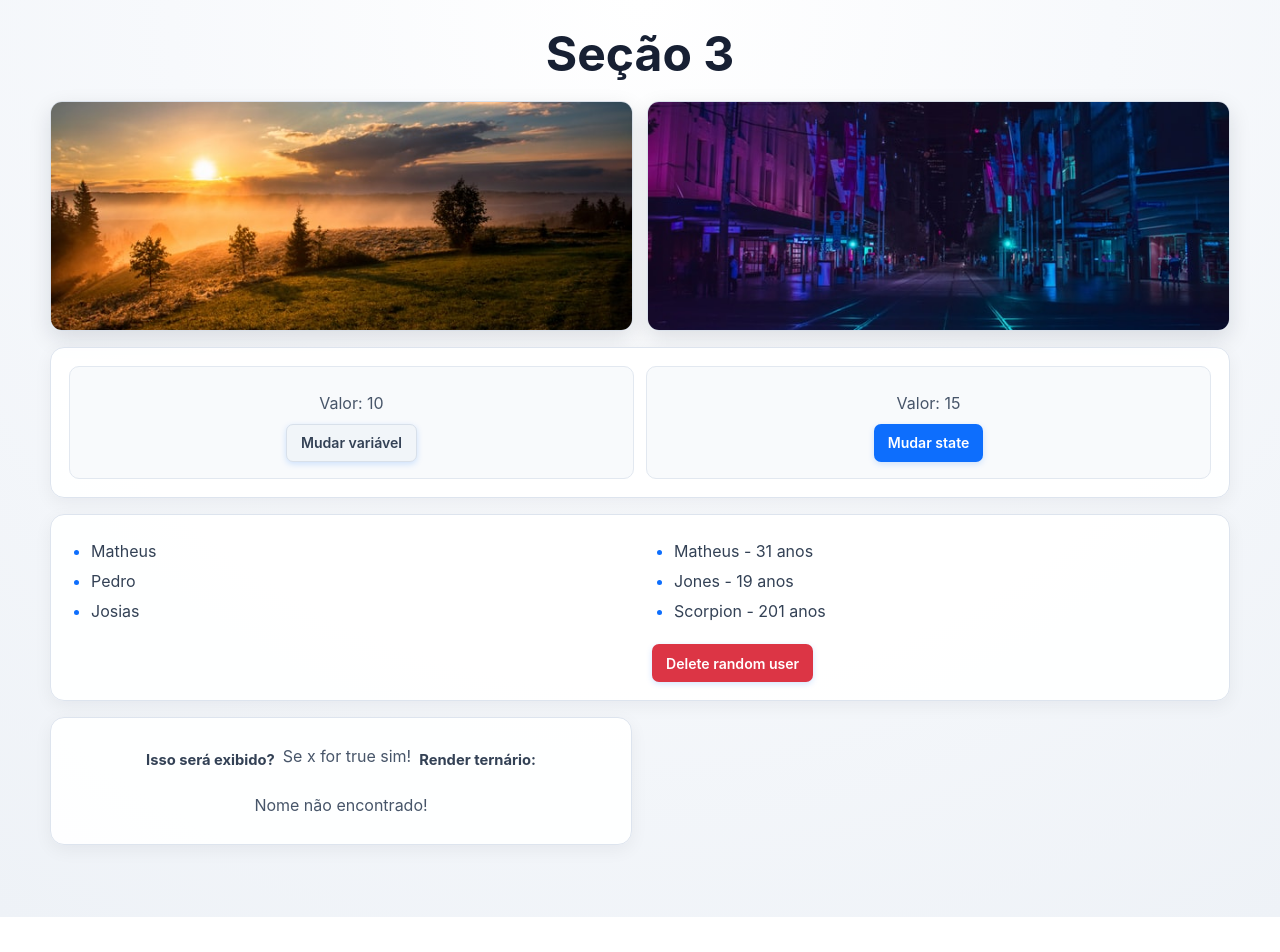
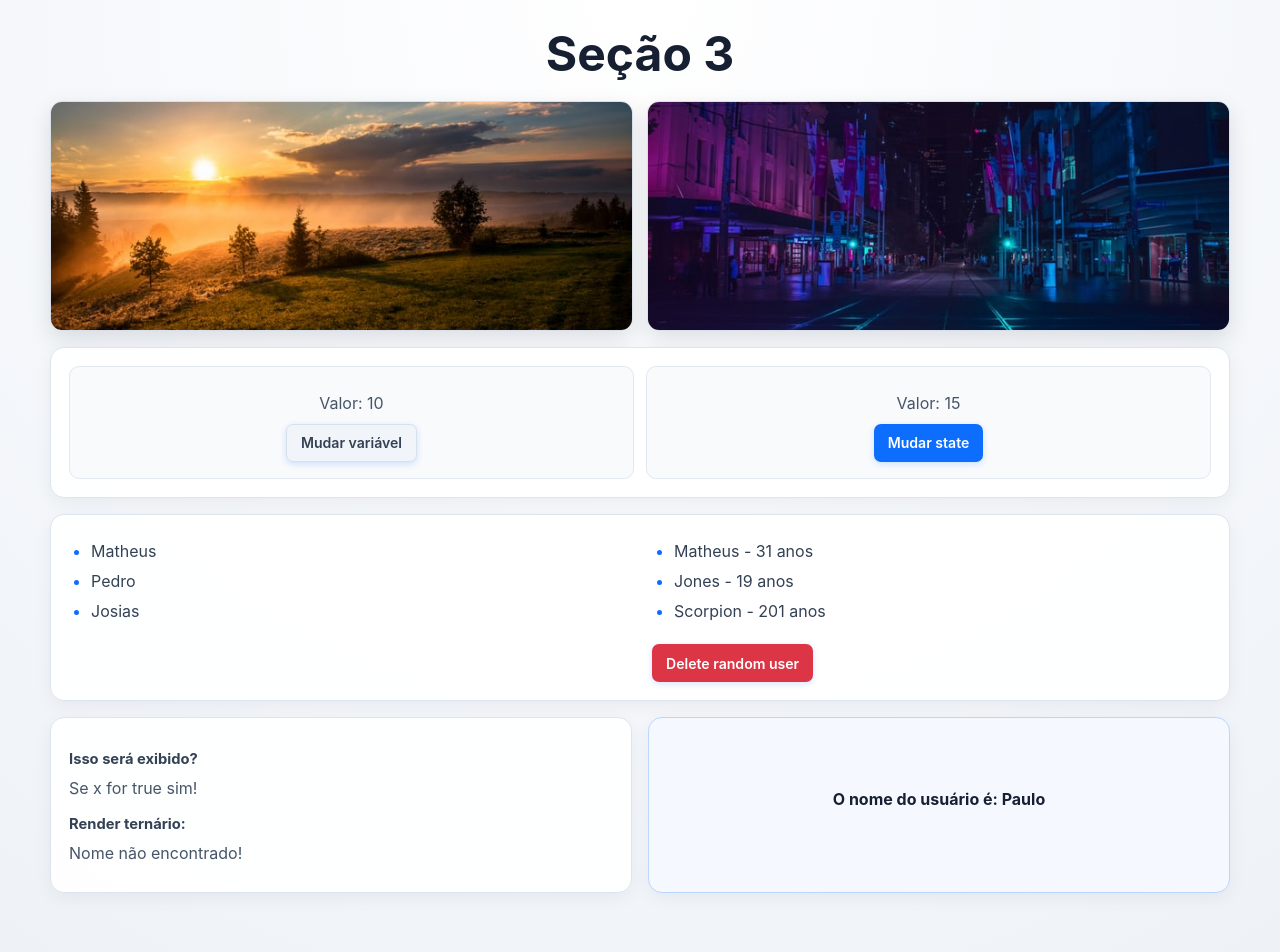
Before and after one commit to Devpaulo1/revisao-react, a React (Vite) app in the folder revisao-react/: page / in a window 1280 px wide. Shown: the top 952 px of the page. Before the commit the page ends 917 px from the top, so only its background shows below. Built offline with nearby package versions, Linux system fonts and the light colour scheme.

Commit message:
feat: pass username through props

```diff
--- a/revisao-react/src/App.jsx
+++ b/revisao-react/src/App.jsx
@@ -3,6 +3,7 @@ import city from "./assets/city.jpg";
 import ManageData from "./components/ManageData";
 import ListRender from "./components/ListRender";
 import ConditionalRender from "./components/ConditionalRender";
+import ShowUserName from "./components/ShowUserName";
 
 
 function App() {
@@ -17,10 +18,13 @@ function App() {
         {/* Imagem importada de src/assets */}
         <img src={city} alt="Cidade" />
 
+
       </div>
       <ManageData />
       <ListRender />
       <ConditionalRender />
+      {/* props */}
+      <ShowUserName name="Paulo" />
     </div>
   );
 }
--- a/revisao-react/src/components/ShowUserName.jsx
+++ b/revisao-react/src/components/ShowUserName.jsx
@@ -0,0 +1,10 @@
+const ShowUserName = (props) => {
+  return (
+    <div>
+      {/* A prop name foi recebida do componente pai. */}
+      <h2>O nome do usuário é: {props.name}</h2>
+    </div>
+  );
+};
+
+export default ShowUserName;
```
